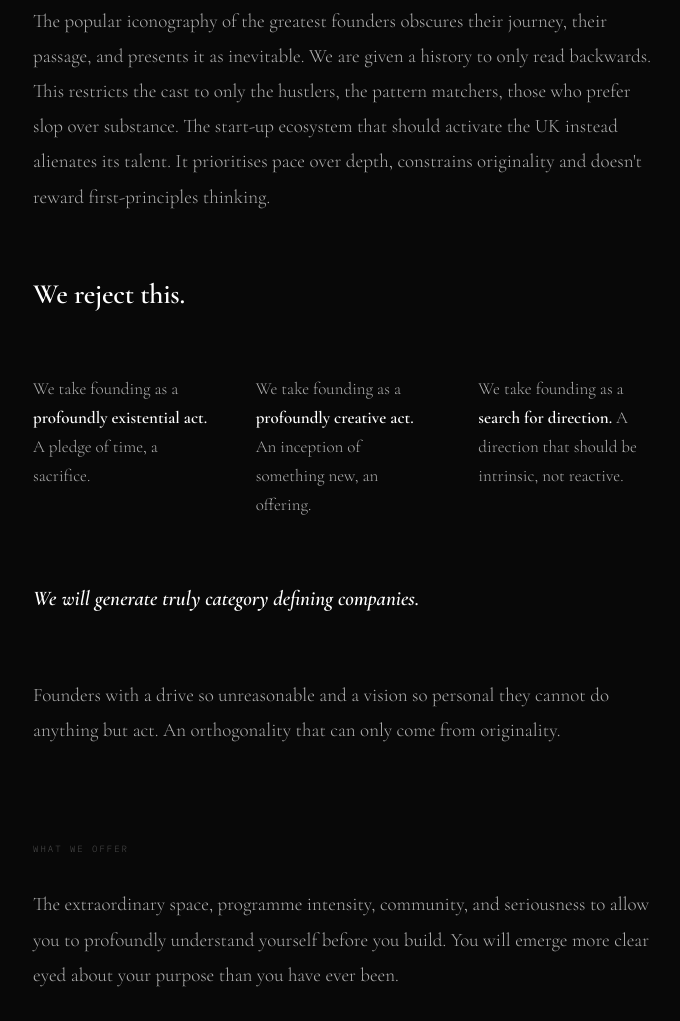
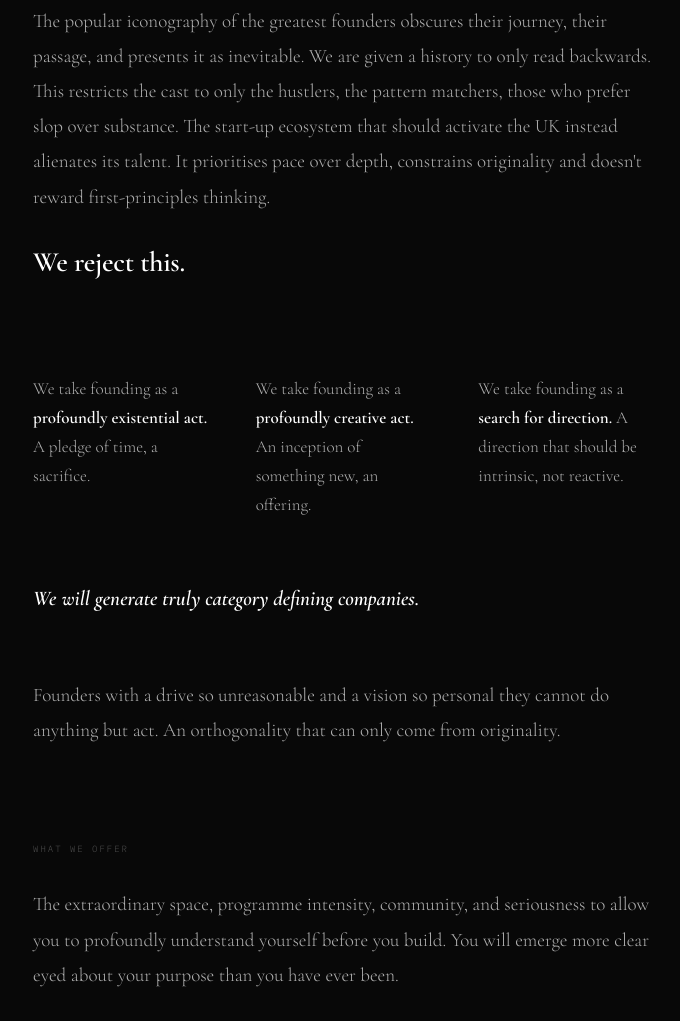
Before and after one commit to FinnFenn/threshold-site, a plain HTML site: page index.html in a window 1280 px wide. Shown: the part 2052-3073 px from the top of the page, without its empty margins (297-977 px from the left). Drawn offline with nearby package versions, Linux system fonts and the light colour scheme.

Commit message:
Fix 'We reject this' spacing to read as conclusion not header
Reduce top margin and increase bottom margin so the line sits close
to the preceding paragraph and clearly separates from the triple
statements below.

Co-Authored-By: Claude Sonnet 4.6 <noreply@anthropic.com>

```diff
--- a/index.html
+++ b/index.html
@@ -269,7 +269,7 @@ body::before {
   line-height: 1.2;
   letter-spacing: -0.01em;
   color: var(--white);
-  margin: 3rem 0;
+  margin: 0.5rem 0 4rem;
 }
 
 .manifesto-triple {
@@ -444,7 +444,7 @@ body::before {
   .manifesto-meta    { margin-bottom: 4rem; }
   .manifesto-body    { font-size: 19px; margin-bottom: 2rem; }
   .manifesto-statement { font-size: 21px; margin: 4rem 0; }
-  .manifesto-reject  { font-size: 28px; margin: 4rem 0; }
+  .manifesto-reject  { font-size: 28px; margin: 1rem 0 6rem; }
   .manifesto-quotes  { margin: 4rem 0; }
   .manifesto-triple  { margin-bottom: 4rem; }
   .manifesto-offer-label { margin-top: 6rem; margin-bottom: 2rem; }
```
